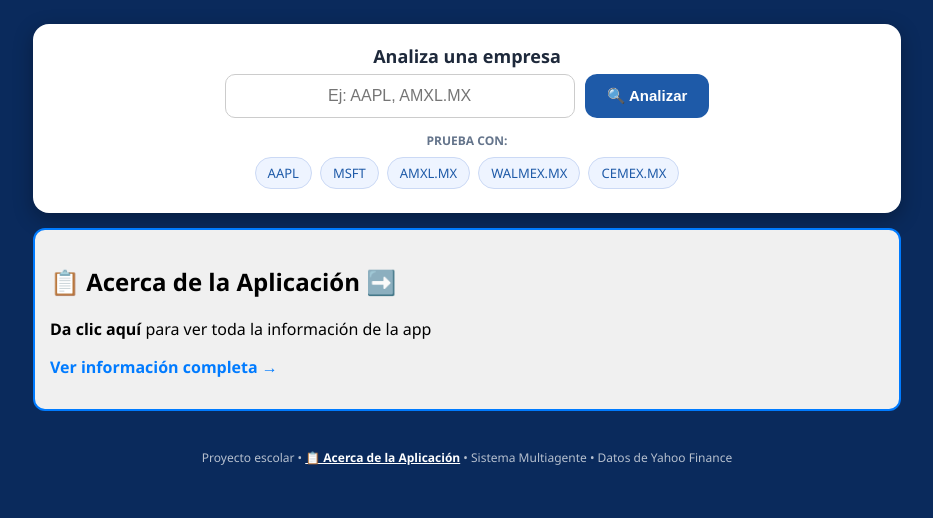
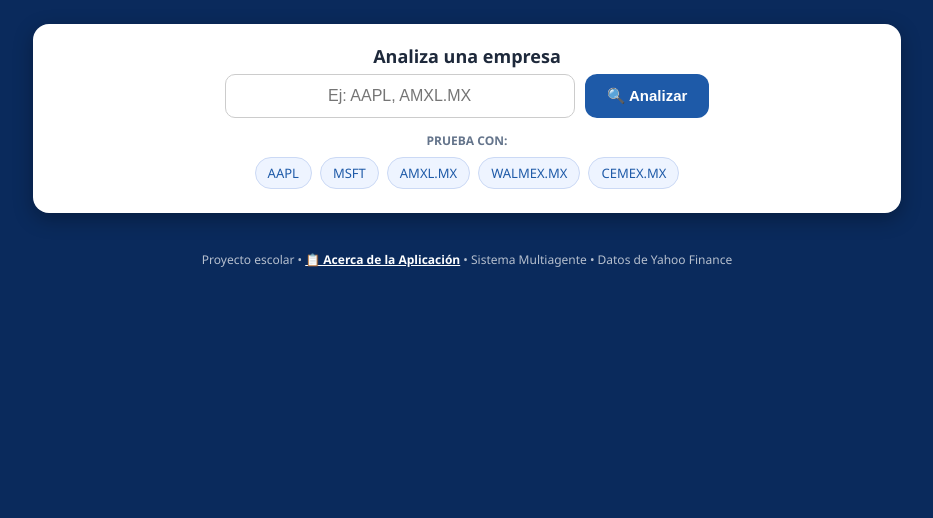
Before and after one commit to bereniceaviz081202-creator/Agente_fianciero, a Flask app: page / in a window 1280 px wide. Shown: the part 366-884 px from the top of the page, without its empty margins (173-1106 px from the left). After the commit the page ends 633 px from the top, so only its background shows below. Run offline with Flask 3, Linux system fonts and the light colour scheme.

Commit message:
Update index.html

```diff
--- a/templates/index.html
+++ b/templates/index.html
@@ -47,13 +47,6 @@ button:hover{background:#0f2a5c}
 <div id="sugerencias"></div>
 <div class="chips"><b>Prueba con:</b><span class="chip" onclick="document.getElementById('ticker').value='AAPL';analizar()">AAPL</span><span class="chip" onclick="document.getElementById('ticker').value='MSFT';analizar()">MSFT</span><span class="chip" onclick="document.getElementById('ticker').value='AMXL.MX';analizar()">AMXL.MX</span><span class="chip" onclick="document.getElementById('ticker').value='WALMEX.MX';analizar()">WALMEX.MX</span><span class="chip" onclick="document.getElementById('ticker').value='CEMEX.MX';analizar()">CEMEX.MX</span></div>
 </div>
-<a href="/acerca" style="text-decoration:none; color:black; display:block;">
-  <div style="background:#f0f0f0; padding:15px; border-radius:12px; margin:15px 0; border: 2px solid #007bff; cursor:pointer;">
-    <h2>📋 Acerca de la Aplicación ➡️</h2>
-    <p><b>Da clic aquí</b> para ver toda la información de la app</p>
-    <p style="color:#007bff;"><b>Ver información completa →</b></p>
-  </div>
-</a>
 <div id="contenedor">
 <div id="colIzq"><div id="resultado"></div></div>
 <div id="colDer">
```
